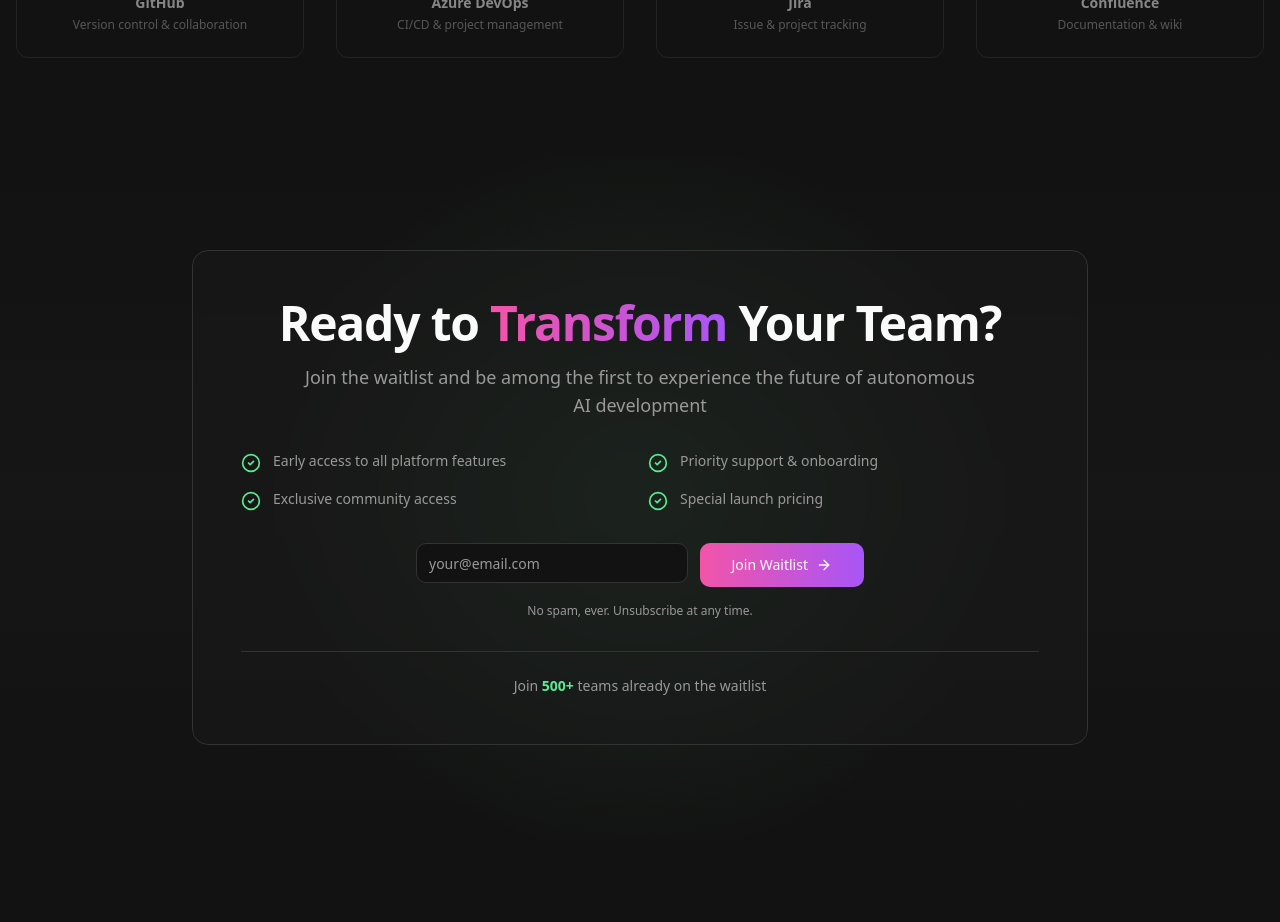
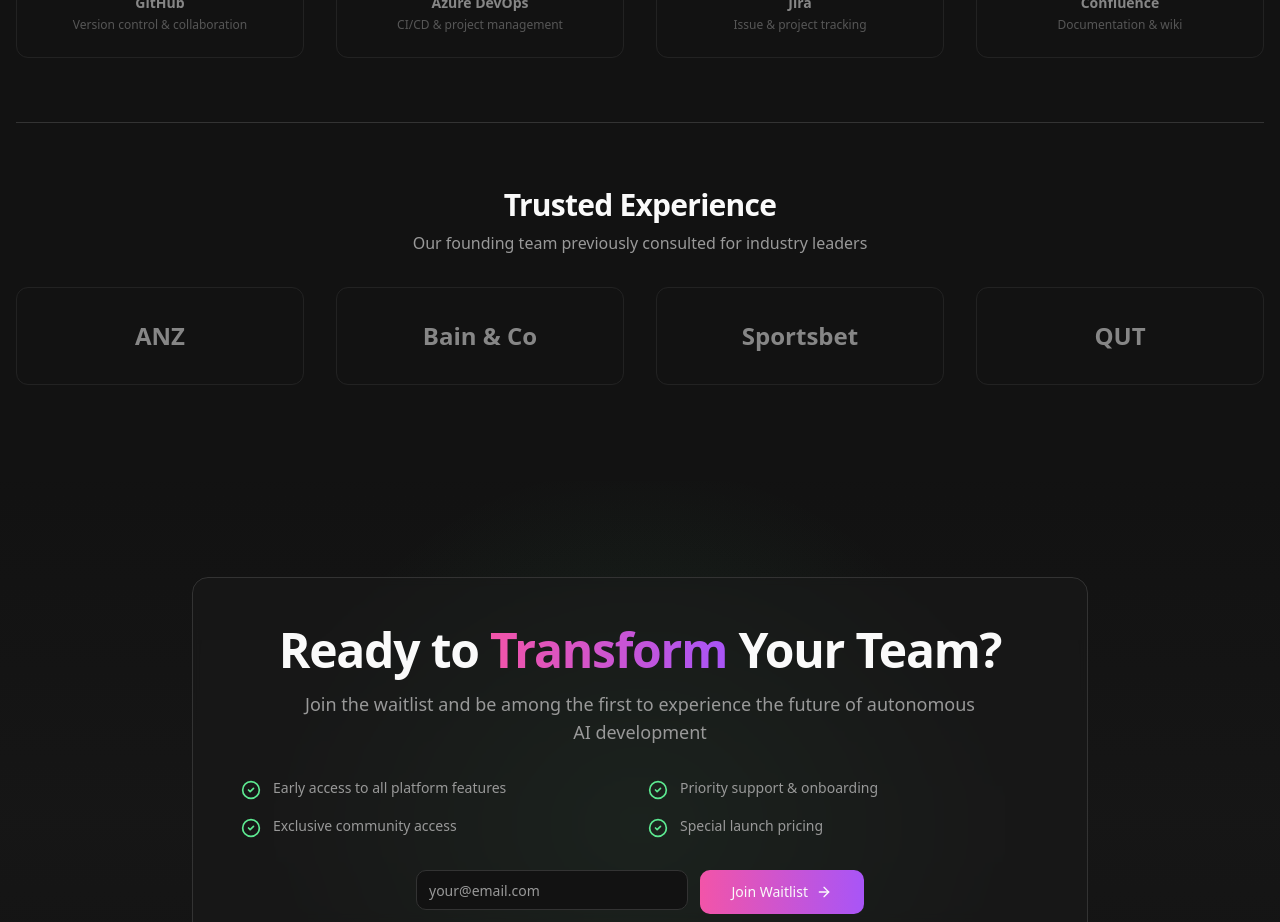
Before and after one commit to ernesto-j/morfeus-magic-builder, a React (Vite) app: page / in a window 1280 px wide. Shown: the part 5840-6762 px from the top of the page. Before the commit the page ends 6681 px from the top, so only its background shows below. Built offline with nearby package versions, Linux system fonts and the light colour scheme; the HTML template or start-up script is replaced by a standard one.

Commit message:
Add Founding Team Consulted Section

```diff
--- a/src/components/PlatformSection.tsx
+++ b/src/components/PlatformSection.tsx
@@ -174,6 +174,37 @@ const PlatformSection = () => {
             })}
           </div>
         </div>
+
+        {/* Founding team experience section */}
+        <div className="pt-16 space-y-8 border-t border-border">
+          <div className="text-center space-y-2 animate-fade-in">
+            <h3 className="text-2xl md:text-3xl font-bold">Trusted Experience</h3>
+            <p className="text-muted-foreground">
+              Our founding team previously consulted for industry leaders
+            </p>
+          </div>
+
+          <div className="grid grid-cols-2 md:grid-cols-4 gap-8">
+            {[
+              { name: "ANZ Bank", short: "ANZ" },
+              { name: "Bain & Company", short: "Bain & Co" },
+              { name: "Sportsbet", short: "Sportsbet" },
+              { name: "Queensland University of Technology", short: "QUT" }
+            ].map((company, index) => (
+              <div
+                key={company.name}
+                className="group flex items-center justify-center p-8 rounded-lg border border-border bg-card/30 opacity-50 grayscale hover:opacity-100 hover:grayscale-0 transition-all duration-300 animate-fade-in"
+                style={{ animationDelay: `${1200 + index * 100}ms` }}
+              >
+                <div className="text-center">
+                  <div className="text-2xl font-bold text-foreground">
+                    {company.short}
+                  </div>
+                </div>
+              </div>
+            ))}
+          </div>
+        </div>
       </div>
     </section>
   );
```
